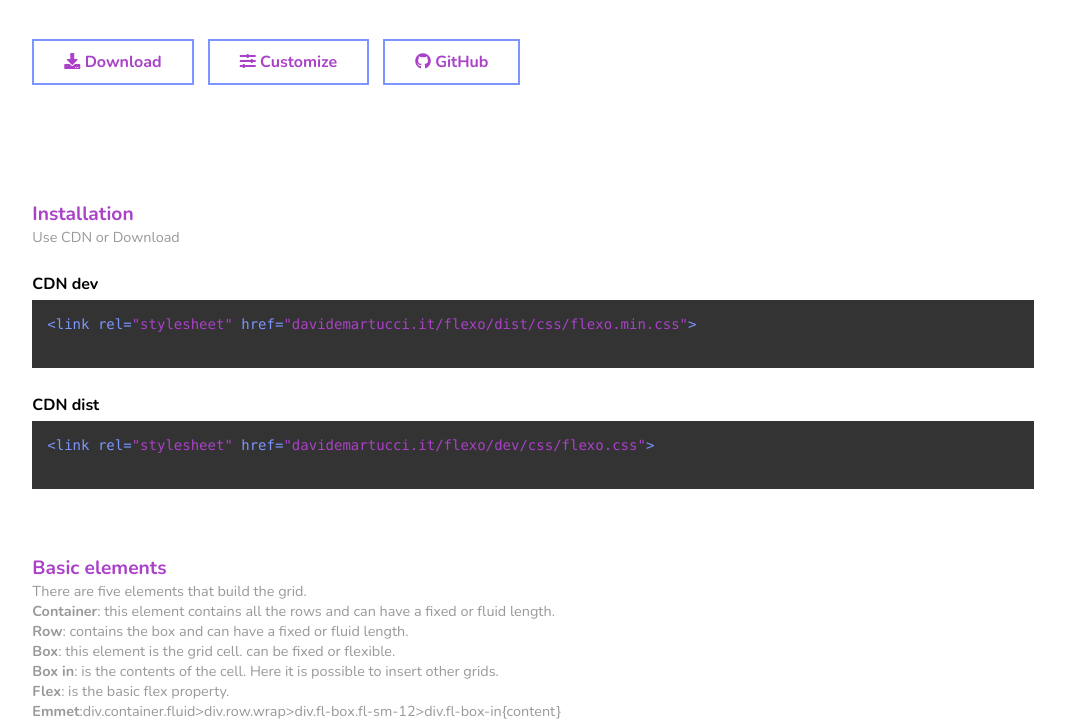
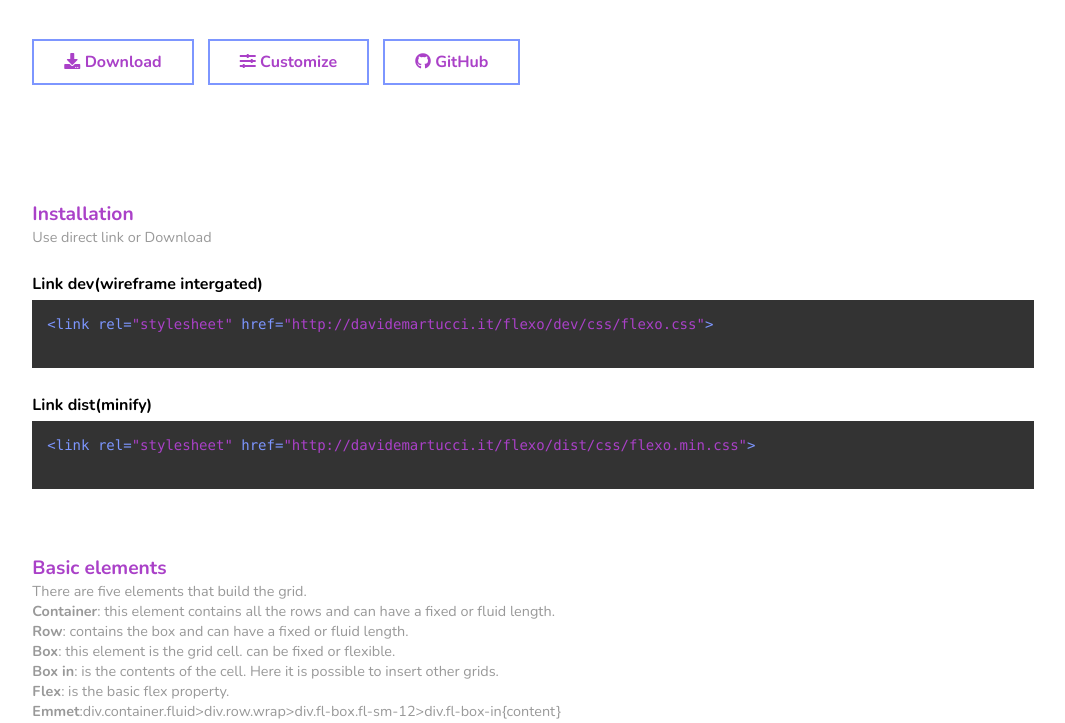
Before and after one commit to theMartux/flexo, a PHP site: page /flexo/ in a window 1280 px wide. Shown: the part 292-1015 px from the top of the page, without its empty margins (107-1172 px from the left). Run offline with PHP 8.4, Linux system fonts and the light colour scheme; some libraries are stand-ins or nearby versions.

Commit message:
Update index

```diff
--- a/index.php
+++ b/index.php
@@ -5,9 +5,9 @@
 	<meta charset="UTF-8">
 	<title>FLEXO</title>
 	<meta name="viewport"  content="width=device-width,initial-scale=1.0">
-	<link rel="stylesheet" href="dist/css/flexo.min.css" />
-	<link rel="stylesheet" href="dist/css/main.css" />
-	<link rel="stylesheet" href="dist/lib/rainbow/styles/blackboard.css" />
+	<link rel="stylesheet" href="<?php echo $base_url; ?>/dist/css/flexo.min.css" />
+	<link rel="stylesheet" href="<?php echo $base_url; ?>/dist/css/main.css" />
+	<link rel="stylesheet" href="<?php echo $base_url; ?>/dist/lib/rainbow/styles/blackboard.css" />
 	<link href="https://fonts.googleapis.com/css?family=Nunito:300,400,700" rel="stylesheet">
 	<link rel="stylesheet" href="https://use.fontawesome.com/releases/v5.8.1/css/all.css" integrity="sha384-50oBUHEmvpQ+1lW4y57PTFmhCaXp0ML5d60M1M7uH2+nqUivzIebhndOJK28anvf" crossorigin="anonymous">
 
@@ -38,9 +38,9 @@
 									</p>
 								</div>
 							</div>
-							<div class="fl-box fl-sm-10 fl-md-8">
+							<div class="fl-box fl-sm-10 fl-md-12">
 								<div class="fl-box-in">
-									<a class="link-int" href="download/flexo.zip" title="Download Flexo" download><i class="fas fa-download"></i> Download</a>
+									<a class="link-int" href="<?php echo $base_url; ?>/download/flexo/flexo.zip" title="Download Flexo" download><i class="fas fa-download"></i> Download</a>
 									<a class="link-int" href="<?php echo $base_url ?>/customize" title="Customize Flexo"><i class="fas fa-sliders-h"></i> Customize</a>
 									<a class="link-int" href="https://github.com/theMartux/flexo" title="Flexo o Github"><i class="fab fa-github"></i> GitHub</a>
 								</div>
@@ -52,18 +52,18 @@
 									Installation
 								</h3>
 								<h4>
-									Use CDN or Download
+									Use direct link or Download
 								</h4>
 							</div>
 						</div>
 						<div class="fl-box fl-sm-12" >
 							<div class="fl-box-in">
-								<strong>CDN dev</strong>
+								<strong>Link dev(wireframe intergated)</strong>
 								<div class="fill-width box-conatiner-code">
 
 <pre>
 <code data-language="html">
-<link rel="stylesheet" href="davidemartucci.it/flexo/dist/css/flexo.min.css" />
+<link rel="stylesheet" href="http://davidemartucci.it/flexo/dev/css/flexo.css" />
 </code>
 </pre>
 								</div>
@@ -71,12 +71,12 @@
 						</div>
 						<div class="fl-box fl-sm-12" >
 							<div class="fl-box-in">
-								<strong>CDN dist</strong>
+								<strong>Link dist(minify)</strong>
 								<div class="fill-width box-conatiner-code">
 
 <pre>
 <code data-language="html">
-<link rel="stylesheet" href="davidemartucci.it/flexo/dev/css/flexo.css" />
+<link rel="stylesheet" href="http://davidemartucci.it/flexo/dist/css/flexo.min.css" />
 </code>
 </pre>
 								</div>
@@ -726,7 +726,7 @@
 									<div class="container fluid">
 										<div class="row  wrap fluid">
 											<div class="fl-box fl-sm-12 fl-lg-6">
-												<div class="fl-box-in" style="height: 200px;">
+												<div class="fl-box-in overflow-hidden" style="height: 200px;">
 													<div class="position-relative fill-width" >
 														<div class="position-absolute absolute-ex" style="width: 200px;top: 30px;left: 50px">
 															z-index 1
@@ -741,7 +741,7 @@
 												</div>
 											</div>
 											<div class="fl-box fl-sm-12 fl-lg-6">
-												<div class="fl-box-in" style="height: 200px;">
+												<div class="fl-box-in overflow-hidden" style="height: 200px;">
 													<div class="position-relative fill-width" >
 														<div class="position-absolute absolute-ex z-index-2" style="width: 200px;top: 30px;left: 50px">
 															z-index 2
@@ -811,7 +811,7 @@
 													1
 												</div>
 											</div>
-											<div class="fl-box fl-sm-4 fl-sm-hidden fl-md-hidden fl-mg-hidden fl-ut-hidden">
+											<div class="fl-box fl-sm-4 fl-sm-hidden fl-lg-show fl-mg-hidden  fl-ut-hidden">
 												<div class="fl-box-in">
 													2
 												</div>
@@ -862,6 +862,6 @@
 		</div>
 	</main>
 	<?php require_once('PHP/partial/footer.php') ?>
-	<script src="dist/lib/rainbow/rainbow-custom.min.js"></script>
+	<script src="<?php echo $base_url; ?>/dist/lib/rainbow/rainbow-custom.min.js"></script>
 </body>
 </html>
```
